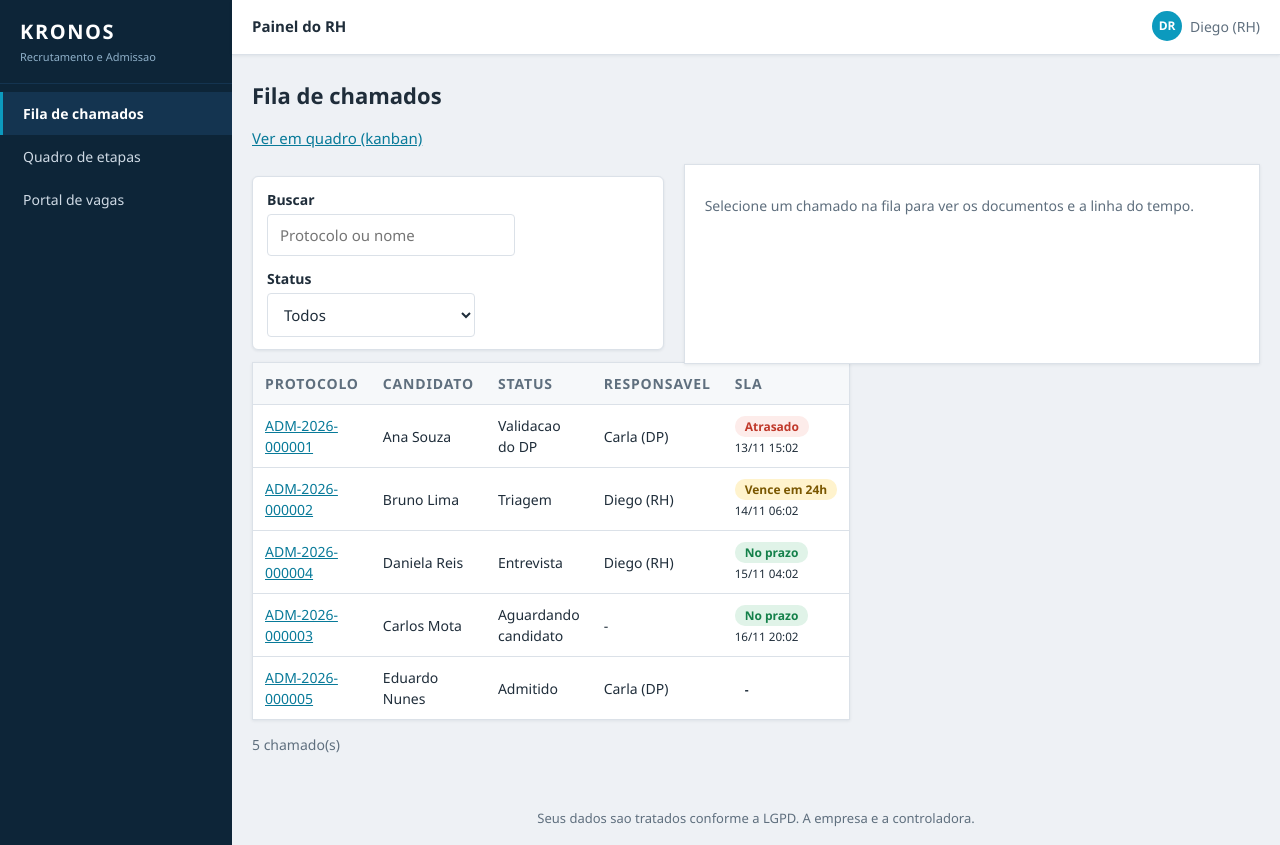
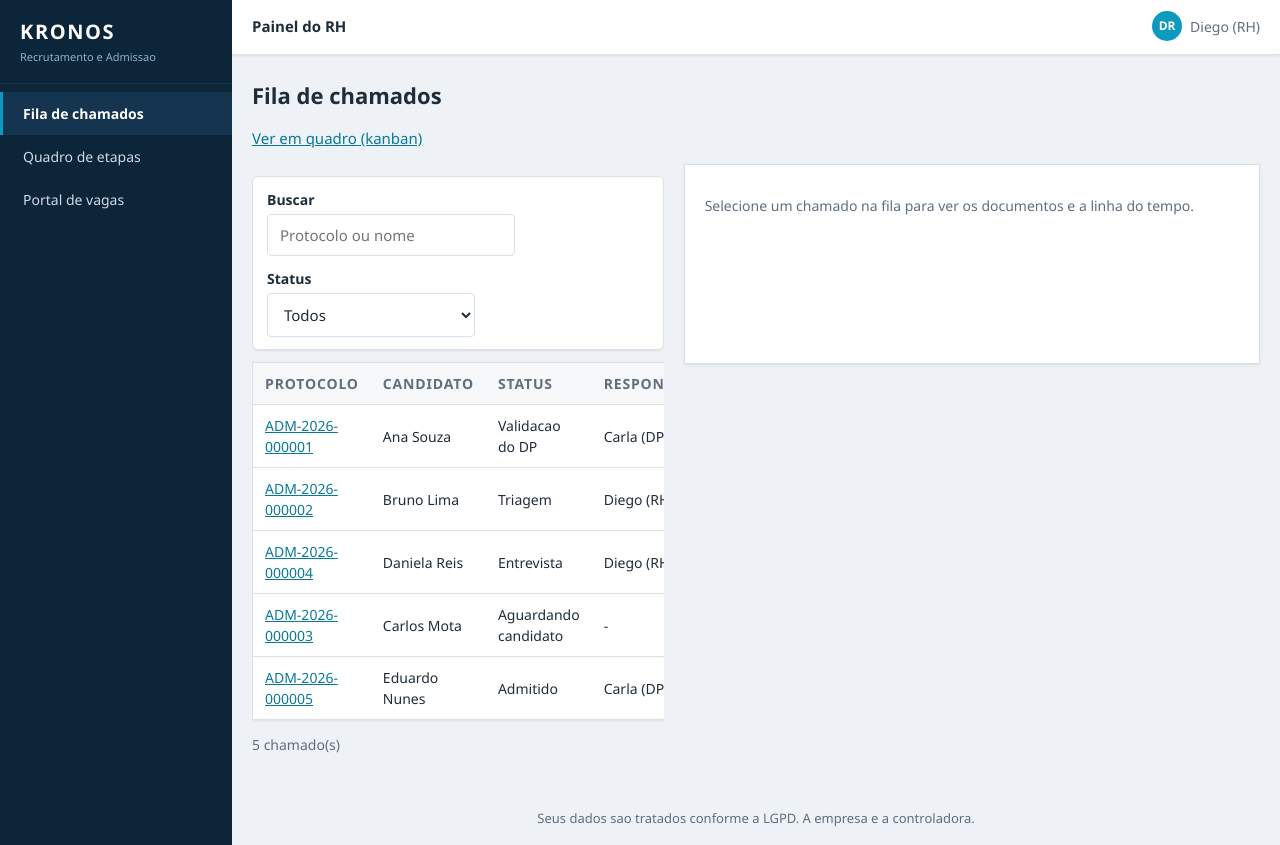
Before and after one commit to mariagabrielasoares099-boop/kronos, a FastAPI app: page /painel/fila in a window 1280 px wide. Shown: the part 33-878 px from the top of the page. Run offline with FastAPI, Linux system fonts and the light colour scheme.

Commit message:
fix(web): fila em master-detail nao corta a coluna SLA nem estoura a largura no celular
Filhos do grid sem min-width forcavam a pagina a 507px em tela de 390px e o detalhe
cobria a ultima coluna da tabela no desktop. A tabela agora rola dentro da propria coluna.

Co-Authored-By: Claude Sonnet 5.5 <noreply@anthropic.com>

```diff
--- a/apps/web/app/static/app.css
+++ b/apps/web/app/static/app.css
@@ -114,3 +114,7 @@ button:hover { background:var(--brand-dark); }
 }
 .sair { margin:0 0 0 8px; }
 .sair button { background:none; border:1px solid var(--line); color:var(--muted); padding:3px 10px; border-radius:6px; font-size:13px; cursor:pointer; }
+.mestre-detalhe > * { min-width:0; }
+.mestre { overflow-x:auto; }
+.mestre .fila { min-width:520px; }
+@media (max-width: 900px) { .mestre .fila { min-width:0; } }
```
